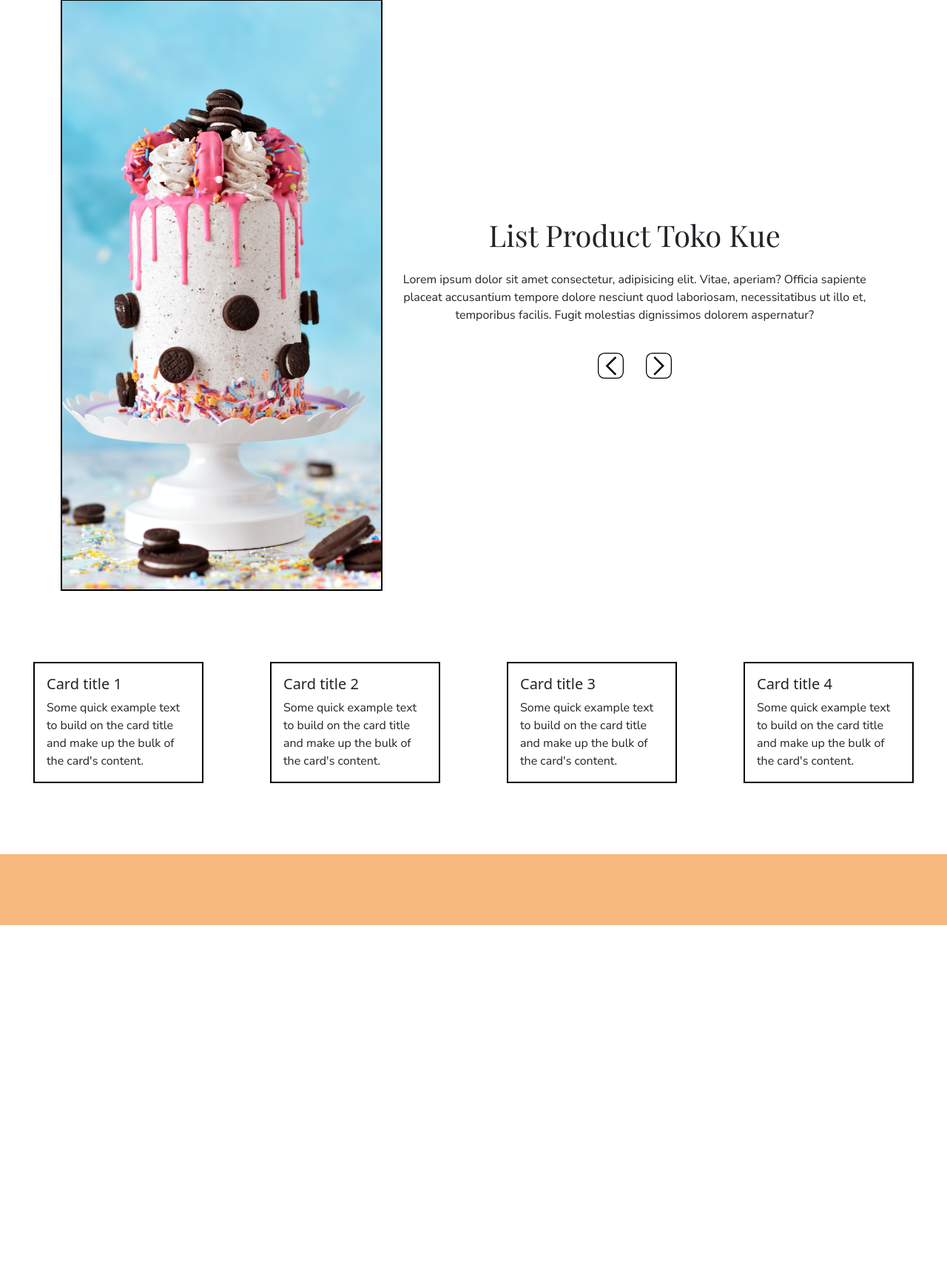
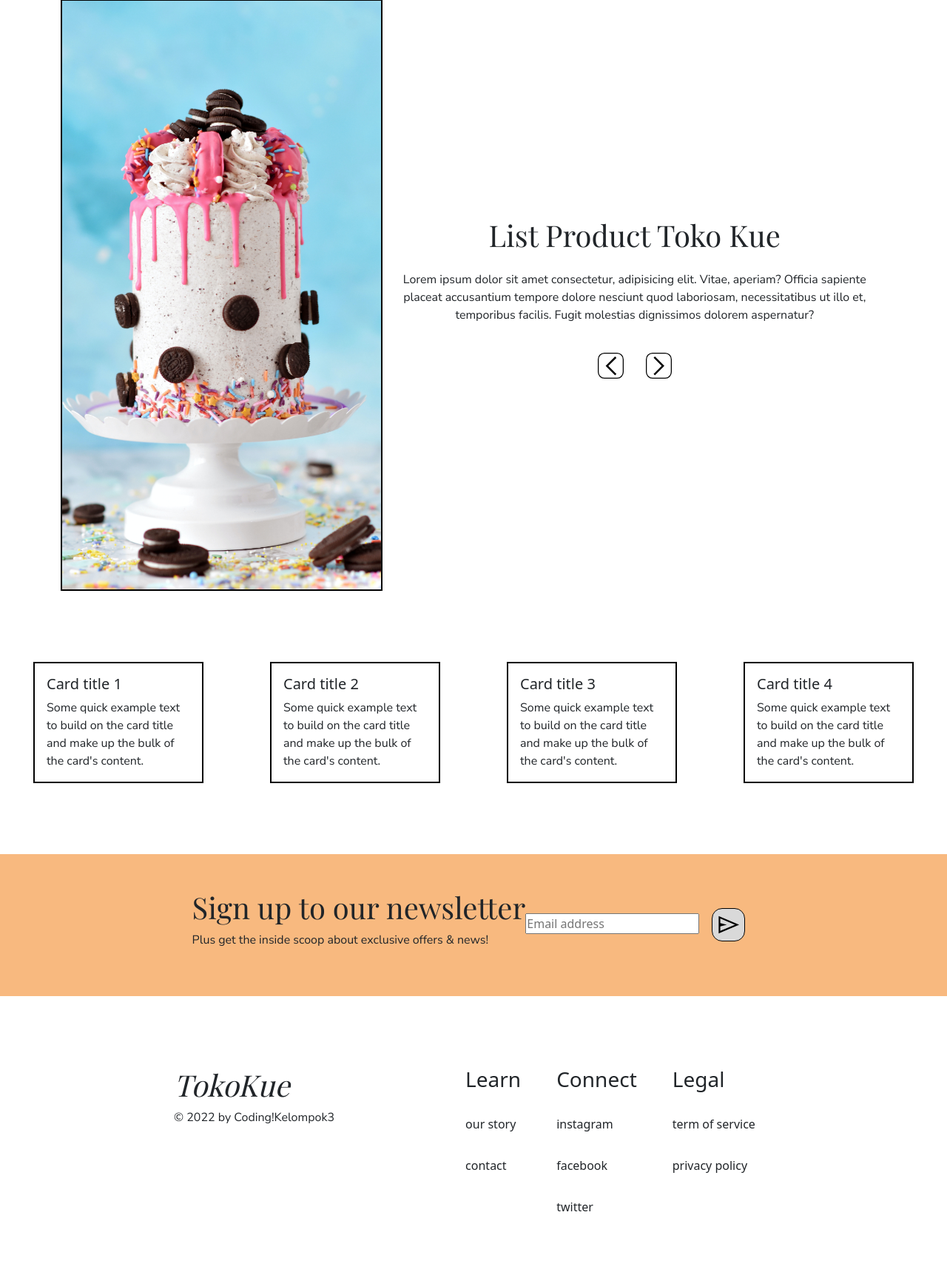
Before and after one commit to iqbalzayn01/pinky-bakery, a CodeIgniter app: page /toko-kue/ in a window 1280 px wide; the page is wider, and only the part inside the window is pictured. Shown: the part 1283-2999 px from the top of that part at 74% size. Before the commit the page ends 2534 px from the top of that part, so only its background shows below. Run offline with CodeIgniter, Linux system fonts and the light colour scheme; some web fonts are replaced.

Commit message:
8th commit - menambahkan section comment & footer

```diff
--- a/application/views/home/index.php
+++ b/application/views/home/index.php
@@ -1,3 +1,4 @@
+<!-- Main: Start -->
 <main class="content">
 
     <!-- Hero: Start -->
@@ -76,7 +77,6 @@
     <section class="comment mt-5 py-5 position-relative">
 
         <div class="mt-5 d-flex flex-row align-items-center justify-content-between">
-
             <!-- Card Item 1: Start -->
             <div class="card c-card">
                 <div class="card-body">
@@ -130,7 +130,6 @@
                 </div>
             </div>
             <!-- Card Item 6: End -->
-
         </div>
 
     </section>
@@ -140,7 +139,75 @@
     <!-- Email Newsletter: Start -->
     <section class="email-newsletter mt-5 py-5">
 
+        <div class="container d-flex flex-row align-items-center justify-content-center">
+            <div class="signup-newsletter">
+                <h1>Sign up to our newsletter</h1>
+                <p>Plus get the inside scoop about exclusive offers & news!</p>
+            </div>
+
+            <form action="#" method="post" class="email-address">
+                <input type="email" name="email" id="email" placeholder="Email address">
+                <button type="submit" id="submit" class="btn c-btn">
+                    <svg width="45" height="45" viewBox="0 0 45 45" fill="none" xmlns="http://www.w3.org/2000/svg">
+                        <rect x="0.5" y="0.5" width="44" height="44" rx="13.5" fill="#D9D9D9" stroke="black"/>
+                        <path d="M9.375 34.1666V10.8333L37.0833 22.4999L9.375 34.1666ZM11.5625 30.776L31.3958 22.4999L11.5625 14.1145V20.2395L20.3854 22.4999L11.5625 24.6874V30.776ZM11.5625 30.776V14.1145V24.6874V30.776Z" fill="black"/>
+                    </svg>
+                </button>
+            </form>
+        </div>
+
     </section>
     <!-- Email Newsletter: End -->
 
 </main>
+<!-- Main: End -->
+
+
+
+<!-- Footer: Start -->
+<footer class="footer container mt-5 py-5">
+
+    <div class="d-flex align-items-start justify-content-evenly">
+        <a class="navbar-brand" href="<?= base_url(); ?>">
+            <h1 class="brand"><i>TokoKue</i></h1>
+            <p>© 2022 by Coding!Kelompok3</p>
+        </a>
+
+        <div class="d-flex align-items-start justify-content-between">
+            <ul class="navbar-nav mx-4">
+                <h3 class="mb-4">Learn</h3>
+                <li class="nav-item mb-3">
+                    <a class="nav-link" href="#">our story</a>
+                </li>
+                <li class="nav-item mb-3">
+                    <a class="nav-link" href="#">contact</a>
+                </li>
+            </ul>
+
+            <ul class="navbar-nav mx-4">
+                <h3 class="mb-4">Connect</h3>
+                <li class="nav-item mb-3">
+                    <a class="nav-link" href="#">instagram</a>
+                </li>
+                <li class="nav-item mb-3">
+                    <a class="nav-link" href="#">facebook</a>
+                </li>
+                <li class="nav-item mb-3">
+                    <a class="nav-link" href="#">twitter</a>
+                </li>
+            </ul>
+
+            <ul class="navbar-nav mx-4">
+                <h3 class="mb-4">Legal</h3>
+                <li class="nav-item mb-3">
+                    <a class="nav-link" href="#">term of service</a>
+                </li>
+                <li class="nav-item mb-3">
+                    <a class="nav-link" href="#">privacy policy</a>
+                </li>
+            </ul>
+        </div>
+    </div>
+
+</footer>
+<!-- Footer: End -->
--- a/application/views/templates/header.php
+++ b/application/views/templates/header.php
@@ -8,7 +8,7 @@
 
     <!-- Style: Start -->
     <link href="https://cdn.jsdelivr.net/npm/bootstrap@5.2.2/dist/css/bootstrap.min.css" rel="stylesheet" integrity="sha384-Zenh87qX5JnK2Jl0vWa8Ck2rdkQ2Bzep5IDxbcnCeuOxjzrPF/et3URy9Bv1WTRi" crossorigin="anonymous">
-    <link rel="stylesheet" href="<?= base_url('assets/css/main.css'); ?>" type="text/css">
+    <link rel="stylesheet" href="<?= base_url('assets/css/main.css'); ?>?v=<?=time();?>" type="text/css">
     <!-- Style: End -->
 
 </head>
@@ -17,7 +17,7 @@
 <!-- Navbar: Start -->
 <nav class="navbar navbar-expand-lg">
   <div class="container">
-    <a class="navbar-brand" href="<?= base_url(); ?>">Toko Kue</a>
+    <a class="navbar-brand" href="<?= base_url(); ?>">TokoKue</a>
     <button class="navbar-toggler" type="button" data-bs-toggle="collapse" data-bs-target="#navbarNav" aria-controls="navbarNav" aria-expanded="false" aria-label="Toggle navigation">
       <span class="navbar-toggler-icon"></span>
     </button>
--- a/assets/css/products.css
+++ b/assets/css/products.css
@@ -73,7 +73,7 @@
 
 /* Comment: Start */
 .comment {
-    width: auto;
+    overflow-x: hidden;
 }
 
 .comment .d-flex:first-child {
@@ -99,4 +99,9 @@
 
 /* Email Newsletter: End */
 
+
+
+
+
+
 /* Content: Start */
```
